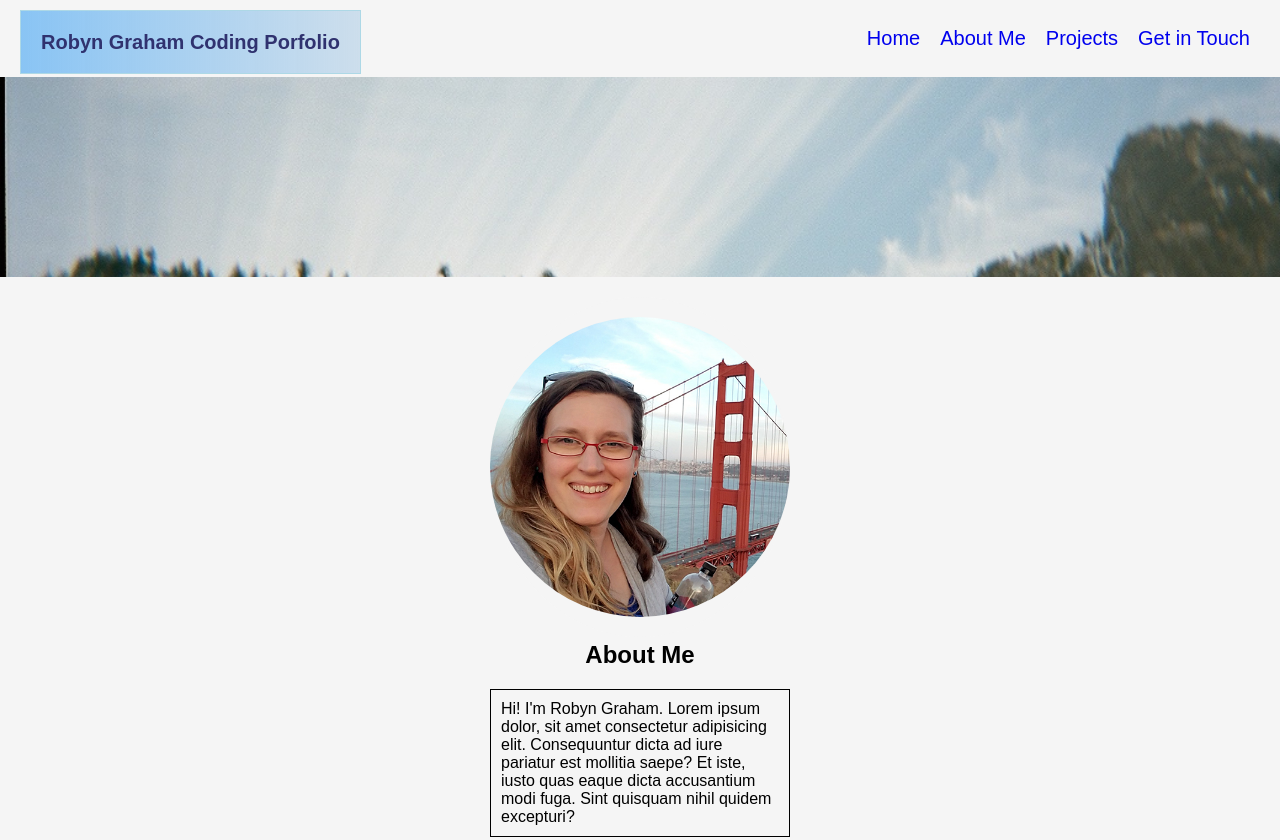
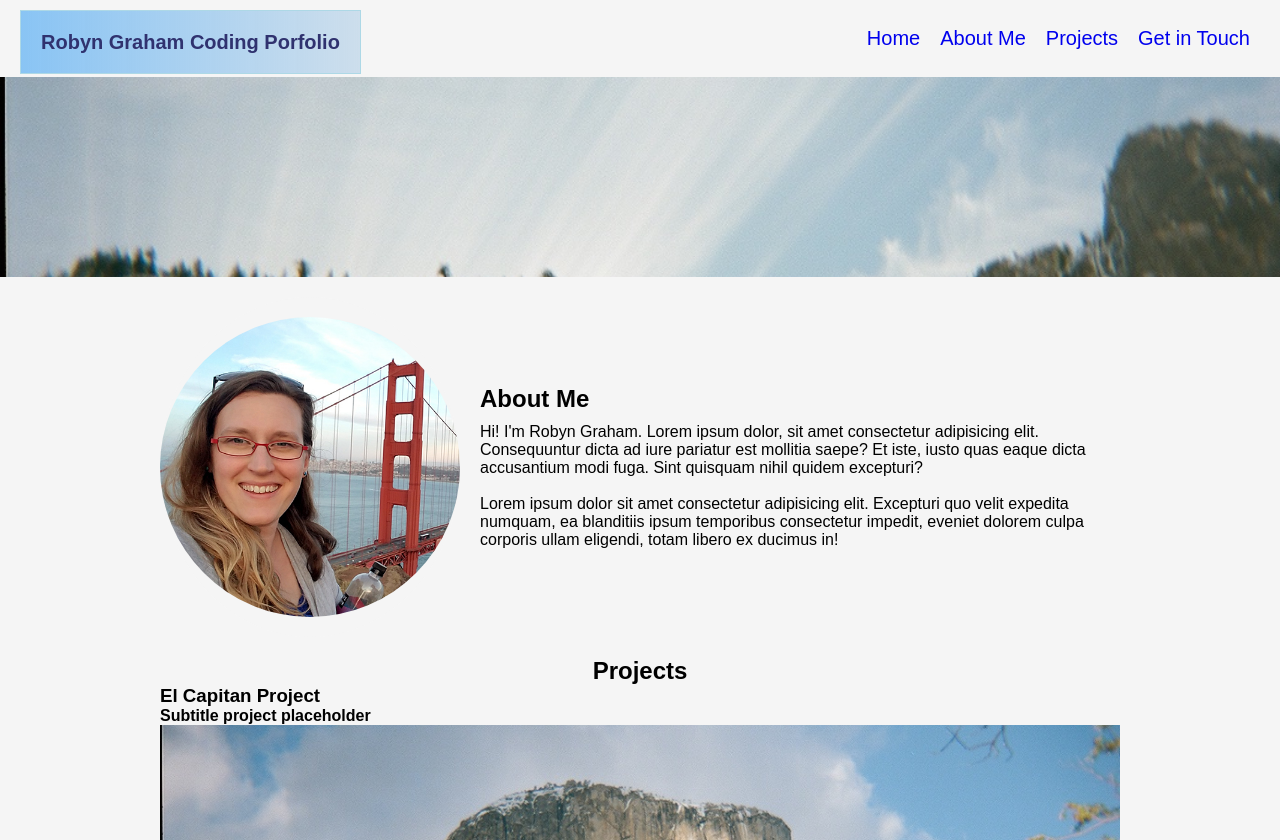
Before and after one commit to robyng/porfolio, a plain HTML site: page index.html in a window 1280 px wide. Shown: the top 840 px of the page. Drawn offline with Linux system fonts and the light colour scheme.

Commit message:
working on wrong branch. added about description with flexbox to make 2 column

```diff
--- a/assets/css/style.css
+++ b/assets/css/style.css
@@ -9,10 +9,6 @@
     background-size: cover;
     background-position: 80%;
     padding: 100px;
-}
-
-.hero p {
-    display: none;
 }
 
 header {
@@ -49,23 +45,38 @@ header h1 a:hover {
 
 /*About Me */
 
+.profile {
+    display: flex;
+}
+
 .about {
-    width: 300px;
+    width: 960px;
     margin: 0 auto;
     padding: 20px;
 }
 
-.about p {
-    border: 1px solid black;
-    padding: 10px;
-    margin-top: 20px;
+.about h2 {
+    padding-bottom: 10px;
 }
-
 .about img {
     border-radius: 50%;
     width: 300px;
     height: 300px;
     padding: 20px 0;
+}
+
+p {
+    display: inline-block;
+    margin-block-start: 0px;
+    margin-block-end: 0px;
+    margin-inline-start: 0px;
+    margin-inline-end: 0px;
+}
+.about-disc {
+    display: flex;
+    flex-wrap: wrap;
+    padding: 20px;
+    align-content: center;
 }
 
 /*test.html css*/
--- a/index.html
+++ b/index.html
@@ -23,10 +23,6 @@
 
     <!--hero banner-->
     <div class="hero">
-        <div class="space">
-            <p>hello</p>
-        </div>
-
     </div>
 
     <!--sections begin-->
@@ -35,9 +31,15 @@
         <div class="profile">
 
         <img src="./assets/images/robyn-profile.jpg" alt="Headshot of Robyn Graham outside with Golden Gate Bridge in background" title="Robyn Graham" />
+
+            <div class = "about-disc">
+            <h2>About Me</h2>
+                <p>Hi! I'm Robyn Graham. Lorem ipsum dolor, sit amet consectetur adipisicing elit. Consequuntur dicta ad iure pariatur est mollitia saepe? Et iste, iusto quas eaque dicta accusantium modi fuga. Sint quisquam nihil quidem excepturi?</p>
+                <br />
+                <p>Lorem ipsum dolor sit amet consectetur adipisicing elit. Excepturi quo velit expedita numquam, ea blanditiis ipsum temporibus consectetur impedit, eveniet dolorem culpa corporis ullam eligendi, totam libero ex ducimus in!</p>
+            </div>
         </div>
-        <h2>About Me</h2>
-        <p>Hi! I'm Robyn Graham. Lorem ipsum dolor, sit amet consectetur adipisicing elit. Consequuntur dicta ad iure pariatur est mollitia saepe? Et iste, iusto quas eaque dicta accusantium modi fuga. Sint quisquam nihil quidem excepturi?</p>
+
     </section>
 
     <!--Projects-->
```
